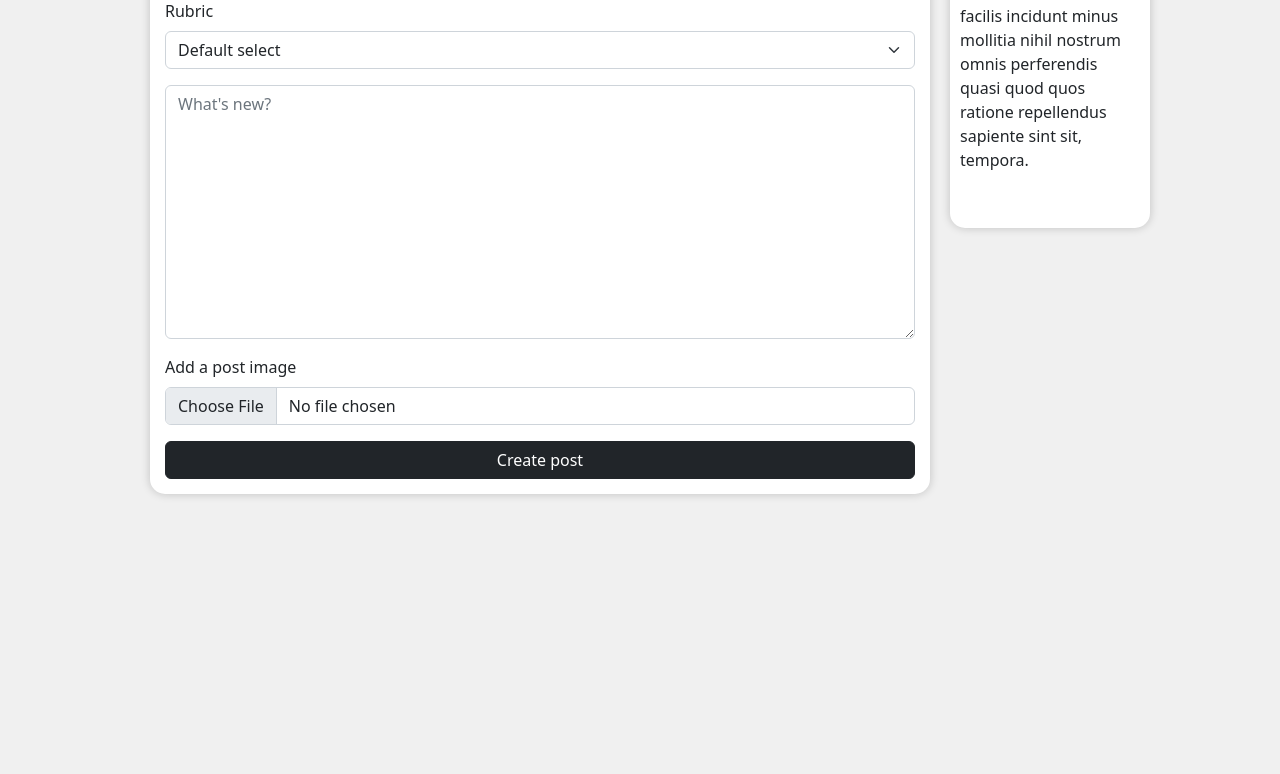
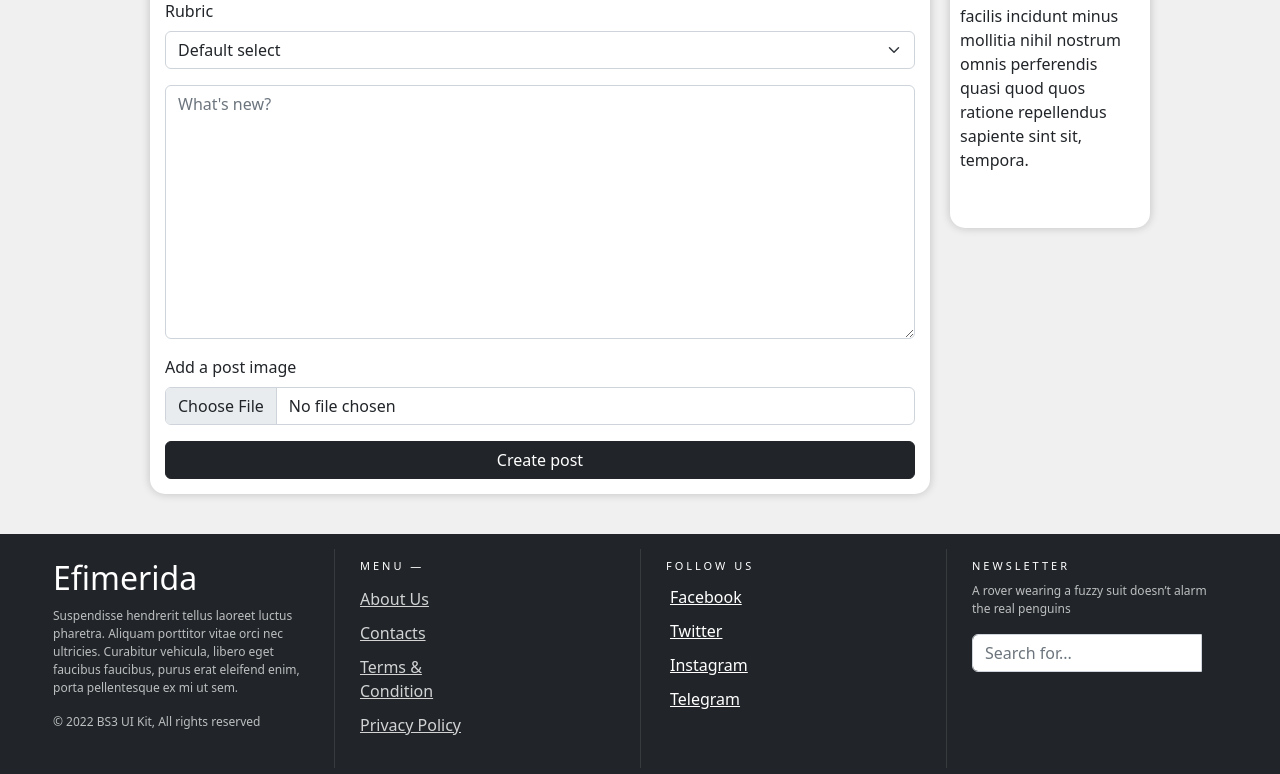
Before and after one commit to antisedativ/Efimerida, a React (Create React App) app: page /create in a window 1280 px wide. Shown: the part 242-1016 px from the top of the page. Before the commit the page ends 800 px from the top, so only its background shows below. Built offline with nearby package versions, Linux system fonts and the light colour scheme.

Commit message:
added footer

```diff
--- a/public/index.html
+++ b/public/index.html
@@ -4,6 +4,7 @@
     <meta charset="utf-8" />
     <link rel="icon" type="image/x-icon" href="/assets/icon.ico">
     <link rel="icon" type="image/png" href="/assets/icon.png">
+
     <link
             rel="stylesheet"
             href="https://cdn.jsdelivr.net/npm/bootstrap@5.2.0-beta1/dist/css/bootstrap.min.css"
--- a/src/App.js
+++ b/src/App.js
@@ -1,5 +1,6 @@
 import React from 'react'
 import { Routes, Route } from "react-router-dom";
+import './styles/index.css'
 
 import Header from "./components/header/Header";
 import MainPage from "./pages/main/MainPage";
@@ -9,8 +10,9 @@ import LoginPage from "./pages/login/LoginPage";
 import SignupPage from "./pages/signup/SignupPage";
 import NotFoundPage from "./pages/NotFound/NotFoundPage";
 import PostDetails from "./components/postDetails/PostDetails";
+import Footer from "./components/footer/Footer";
 
-function App(props) {
+function App() {
     return (
     <div className="App">
         <Header />
@@ -20,11 +22,12 @@ function App(props) {
                 <Route path="/post/:id/" element={<PostDetails />}/>
                 <Route path="/create" element={<CreatePostPage />}/>
                 <Route path="/bookmarks" element={<BookmarksPage />}/>
-                <Route path="/login" element={<LoginPage />} {...props}/>
+                <Route path="/login" element={<LoginPage />}/>
                 <Route path="/signup" element={<SignupPage />} />
                 <Route path="*" element={<NotFoundPage />} />
             </Routes>
         </div>
+        <Footer />
     </div>
   );
 }
--- /dev/null
+++ b/src/components/footer/Footer.jsx
@@ -0,0 +1,52 @@
+import React from 'react';
+import '../../styles/footer.css'
+
+const Footer = () => {
+    return (
+            <footer className="footer-bs center-block">
+                <div className="row footer-content">
+                    <div className="col-md-3 footer-brand animated fadeInLeft">
+                        <h2>Efimerida</h2>
+                        <p>Suspendisse hendrerit tellus laoreet luctus pharetra. Aliquam porttitor vitae orci nec
+                            ultricies. Curabitur vehicula, libero eget faucibus faucibus, purus erat eleifend enim,
+                            porta pellentesque ex mi ut sem.</p>
+                        <p>© 2022 BS3 UI Kit, All rights reserved</p>
+                    </div>
+                    <div className="col-md-3 footer-nav animated fadeInUp">
+                        <h4>Menu —</h4>
+                        <div className="col-md-6">
+                            <ul className="list">
+                                <li><a href="#">About Us</a></li>
+                                <li><a href="#">Contacts</a></li>
+                                <li><a href="#">Terms & Condition</a></li>
+                                <li><a href="#">Privacy Policy</a></li>
+                            </ul>
+                        </div>
+                    </div>
+                    <div className="col-md-3 footer-social animated fadeInDown">
+                        <h4>Follow Us</h4>
+                        <ul>
+                            <li><a href="#">Facebook</a></li>
+                            <li><a href="#">Twitter</a></li>
+                            <li><a href="#">Instagram</a></li>
+                            <li><a href="#">Telegram</a></li>
+                        </ul>
+                    </div>
+                    <div className="col-md-3 footer-ns animated fadeInRight">
+                        <h4>Newsletter</h4>
+                        <p>A rover wearing a fuzzy suit doesn’t alarm the real penguins</p>
+                        <p>
+                            <div className="input-group">
+                                <input type="text" className="form-control" placeholder="Search for..."/>
+                                <span className="input-group-btn">
+                                  <button className="btn btn-default" type="button"><span className="glyphicon glyphicon-envelope"></span></button>
+                                </span>
+                            </div>
+                        </p>
+                    </div>
+                </div>
+            </footer>
+    );
+};
+
+export default Footer;
--- a/src/components/post/Post.module.css
+++ b/src/components/post/Post.module.css
@@ -5,15 +5,15 @@
 
 .post {
     padding: 5px;
-    width: 50rem;
+    width: 57rem;
     height: 20rem;
-    margin: 20px;
+    margin: 20px 0;
     display: flex;
     flex-direction: row;
 }
 
 .content {
-    height: 75%;
+    height: 85%;
 }
 
 .statistics {
@@ -51,7 +51,11 @@
 }
 
 .post__text {
-    height: 100%;
     overflow: hidden;
     text-overflow: ellipsis;
+
+    margin: 0;
+    -webkit-line-clamp: 6;
+    display: -webkit-box;
+    -webkit-box-orient: vertical;
 }
--- a/src/pages/login/LoginPage.jsx
+++ b/src/pages/login/LoginPage.jsx
@@ -31,6 +31,7 @@ const LoginPage = () => {
     }
 
     return (
+        <div style={{minHeight: 'calc(100vh - 305px)', overflow:'hidden'}}>
             <Container className={cl.login__wrapper}>
                 <Form className={cl.login__content} onSubmit={e => e.preventDefault()}>
                     <p className={cl.login__title}>
@@ -69,6 +70,7 @@ const LoginPage = () => {
                     </div>
                 </Form>
             </Container>
+        </div>
     );
 };
 
--- a/src/pages/signup/SignupPage.jsx
+++ b/src/pages/signup/SignupPage.jsx
@@ -23,7 +23,8 @@ const SignupPage = () => {
     }
 
     return (
-        <Container className={cl.signup__wrapper}>
+        <div style={{minHeight: 'calc(100vh - 305px)', overflow:'hidden'}}>
+            <Container className={cl.signup__wrapper} >
                 <Form className={cl.signup__content} onSubmit={e => e.preventDefault()}>
                     <p className={cl.signup__title}>
                         Welcome Efimerida
@@ -77,6 +78,7 @@ const SignupPage = () => {
                     </div>
                 </Form>
             </Container>
+        </div>
     );
 };
 
--- a/src/styles/authentication.module.css
+++ b/src/styles/authentication.module.css
@@ -6,6 +6,9 @@
     border-radius: 15px;
     padding: 10px;
     margin-top: 50px;
+}
+.signup__wrapper{
+    margin-top: 30px;
 }
 
 .login__content {
--- /dev/null
+++ b/src/styles/footer.css
@@ -0,0 +1,89 @@
+
+.footer-bs {
+    display: flex;
+    justify-content: center;
+    background-color: #212529;
+    padding: 15px  40px;
+    color: rgba(255,255,255,1.00);
+}
+
+.footer-content {
+    width: 1345px;
+}
+
+.footer-bs .footer-brand,
+.footer-bs .footer-nav,
+.footer-bs .footer-social,
+.footer-bs .footer-ns{
+    padding:10px 25px;
+}
+
+.footer-bs .footer-nav,
+.footer-bs .footer-social,
+.footer-bs .footer-ns{
+    border-color: transparent;
+}
+
+.footer-bs .footer-brand h2 {
+    margin:0 0 10px;
+}
+.footer-bs .footer-brand p {
+    font-size:12px;
+    color:rgba(255,255,255,0.70);
+}
+
+.footer-bs .footer-nav h4 {
+    font-size: 11px;
+    text-transform: uppercase;
+    letter-spacing: 3px;
+    margin-bottom:10px;
+}
+
+.footer-bs .footer-nav ul.list {
+    list-style:none;
+    padding:0;
+}
+.footer-bs .footer-nav ul.list li {
+    padding:5px 0px;
+}
+.footer-bs .footer-nav ul.list a {
+    color:rgba(255,255,255,0.80);
+}
+.footer-bs .footer-nav ul.list a:hover {
+    color:rgba(255,255,255,0.60);
+    text-decoration:none;
+}
+
+.footer-bs .footer-social ul {
+    list-style:none;
+    padding:0px;
+}
+
+.footer-bs .footer-social h4 {
+    font-size: 11px;
+    text-transform: uppercase;
+    letter-spacing: 3px;
+}
+
+.footer-bs .footer-social li {
+    padding:5px 4px;
+}
+.footer-bs .footer-social a {
+    color:rgba(255,255,255,1.00);
+}
+.footer-bs .footer-social a:hover {
+    color:rgba(255,255,255,0.80);
+    text-decoration:none;
+}
+
+.footer-bs .footer-ns h4 {
+    font-size: 11px;
+    text-transform: uppercase;
+    letter-spacing: 3px;
+    margin-bottom:10px;
+}
+.footer-bs .footer-ns p { font-size:12px; color:rgba(255,255,255,0.70); }
+
+@media (min-width: 768px) {
+    .footer-bs .footer-nav, .footer-bs .footer-social, .footer-bs .footer-ns { border-left:solid 1px rgba(255,255,255,0.10); }
+}
```
Also changed, not shown: src/pages/main/MainPage.jsx (+35 -19 lines), src/components/mainPageInfo/MainInfo.jsx (added), 1 other file (tests, documents, lock files or other folders). Lines whose indentation alone changed are shown as unchanged.
